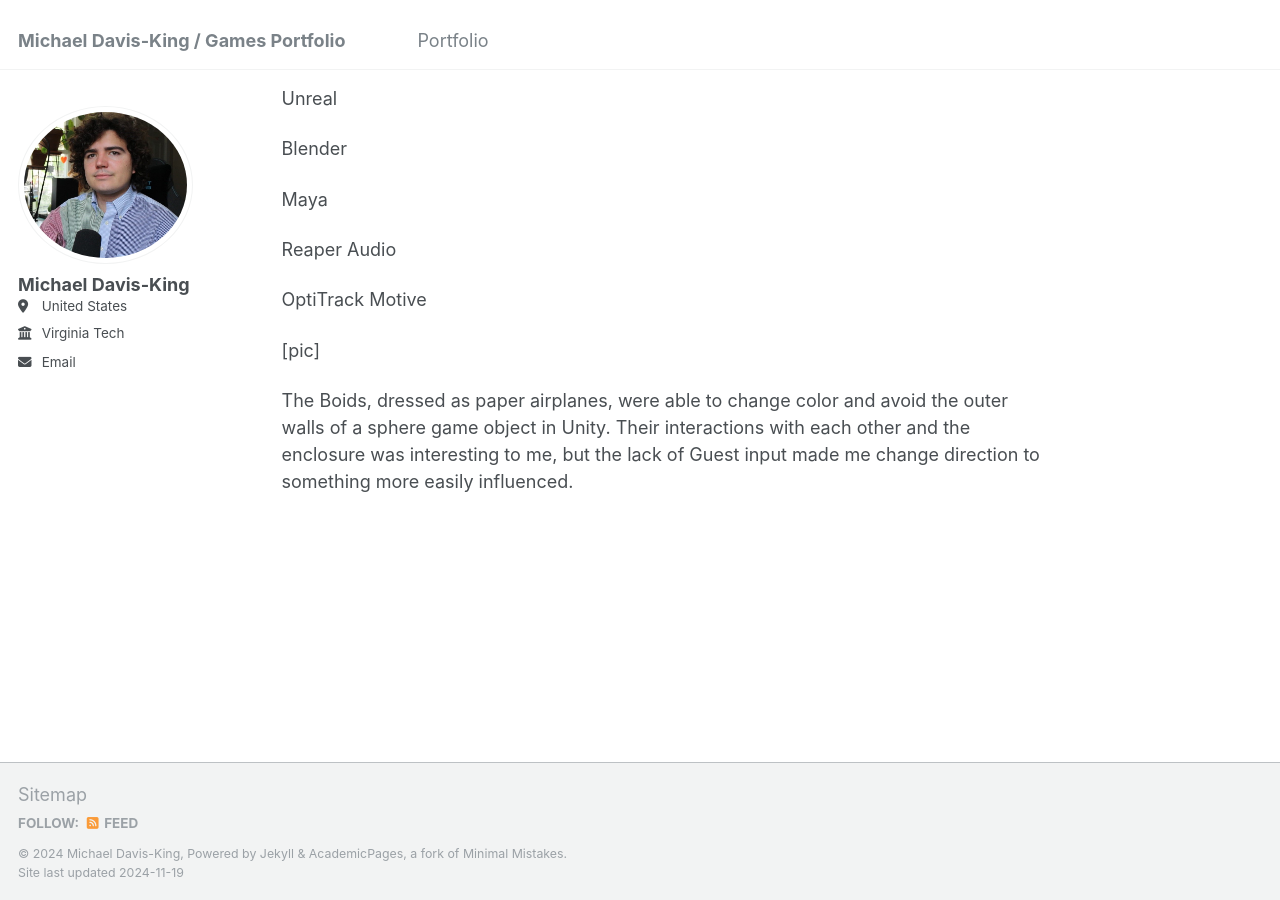
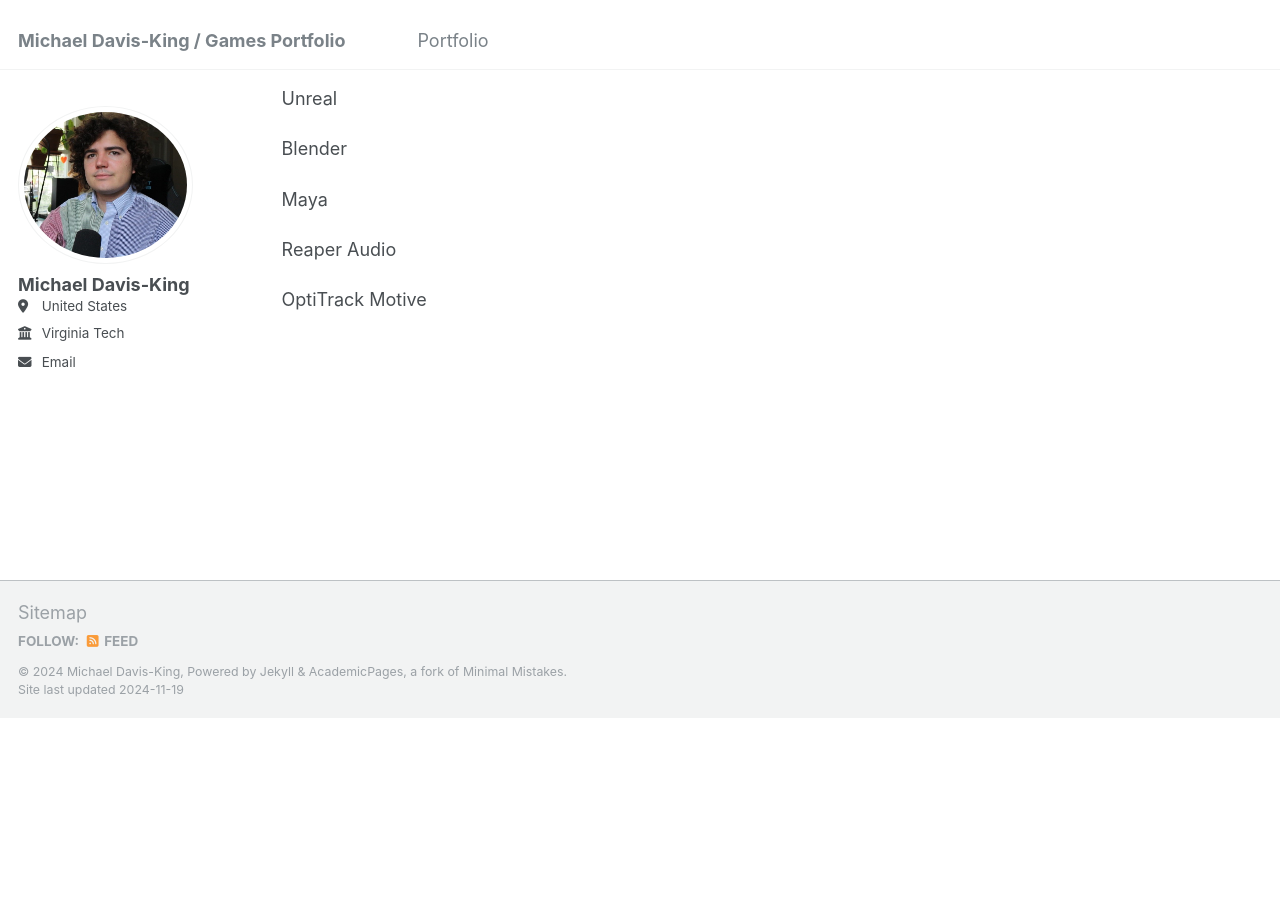
Before and after one commit to michaeldavisking/Games_Portfolio, a Jekyll site: the page built from _pages/about.md, in a window 1280 px wide and 900 px high, scrolled down 600 px. Built offline with Jekyll 4.4.1, drawn with Linux system fonts in a browser that asks for light colours; after the commit the page ends 1318 px from its top, so only the background shows below that.

Commit message:
Update about.md

```diff
--- a/_pages/about.md
+++ b/_pages/about.md
@@ -30,7 +30,3 @@ Maya
 Reaper Audio
 
 OptiTrack Motive
-
-[pic]
-
-The Boids, dressed as paper airplanes, were able to change color and avoid the outer walls of a sphere game object in Unity. Their interactions with each other and the enclosure was interesting to me, but the lack of Guest input made me change direction to something more easily influenced.
```
